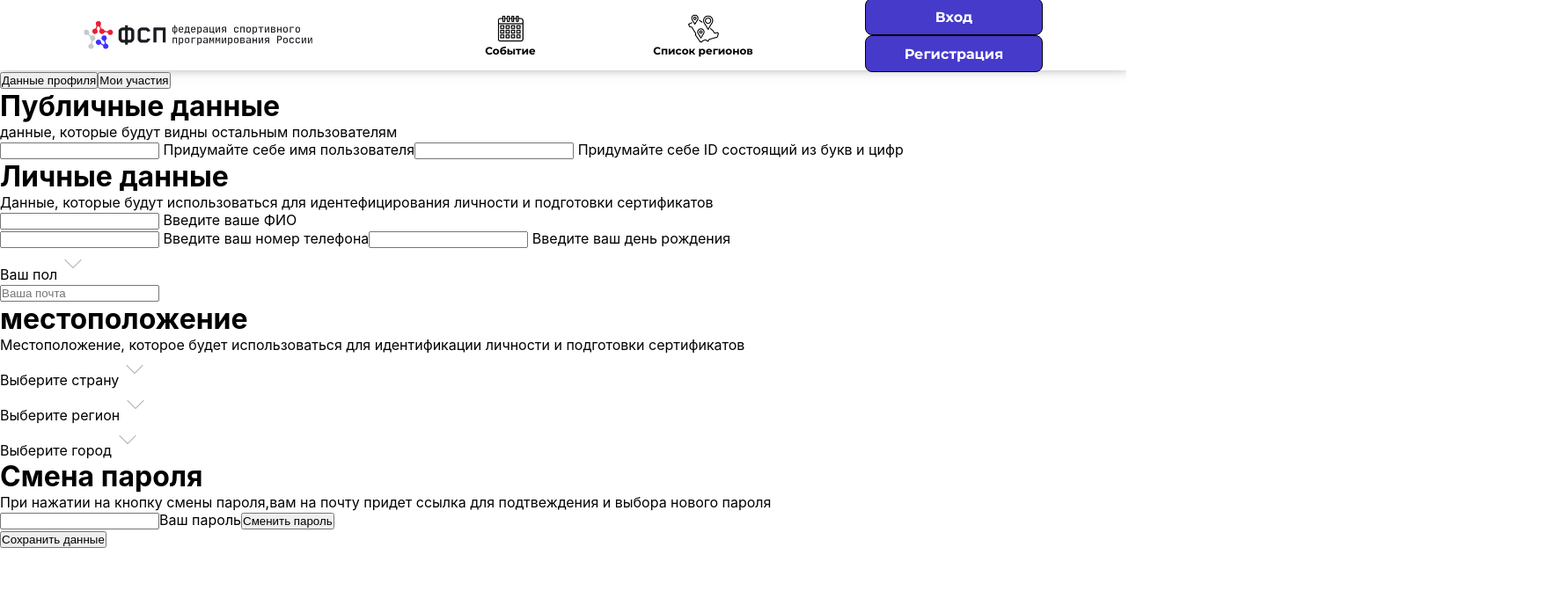
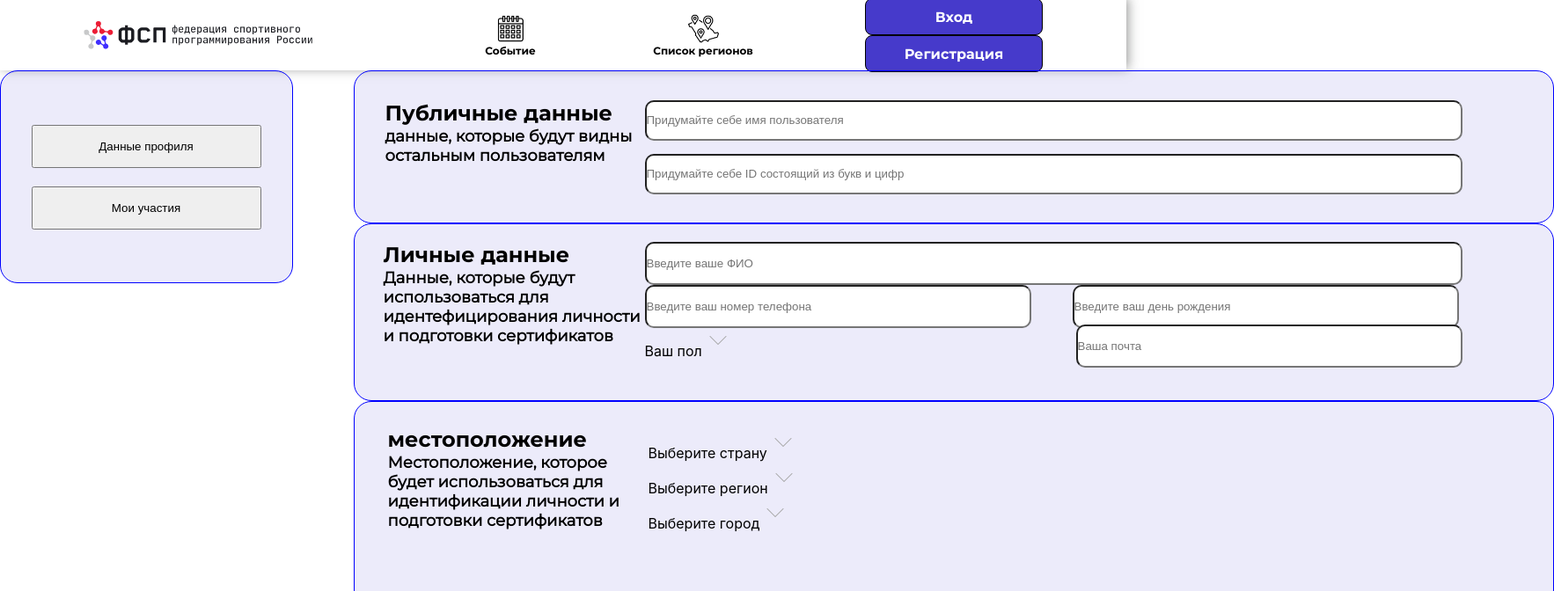
Before and after one commit to HomnixMirn/A-cutlet-with-mashed-, a React (Create React App) app in the folder reactapp/: page /PersonalAccountUser in a window 1280 px wide. Shown: the top 672 px of the page at 88% size, 1766 px wide, since content can reach past the window. Built offline with nearby package versions, Linux system fonts and the light colour scheme; no server answers.

Commit message:
pau css pochti sdelal

```diff
--- /dev/null
+++ b/reactapp/src/packages/PersonalAccountUser.css
@@ -0,0 +1,193 @@
+
+.GeneralDiv_PerAccUs{
+    height:920px;
+    width:1764px;
+    display: flex;
+    justify-content: space-between;
+}
+/*Левое меню */
+.LeftMenu_PerAccUs{
+    width: 331px;
+    height: 240px;
+    background-color: rgba(70, 58, 203, 0.1);
+    border-radius: 20px;
+    border: 1px solid blue;
+    display: flex;
+    justify-content: center;
+    align-items: center;
+}
+.LeftMenuButt_PerAccUs{
+    width: 262px;
+    height: 119px;
+
+}
+.ProfileButt_PerAccUs{
+    width: 261px;
+    height: 49px;
+}
+.PartButt_PerAccUs{
+    width: 261px;
+    height: 49px;
+    margin-top:21px;
+}
+
+.MainDiv_PerAccUs{
+    width: 1362px;
+    height: 920px;
+}
+/*Публичные данные*/
+.GeneralPublicData_PerAccUs{
+    width: 1362px;
+    height: 172px;
+    display: flex;
+    flex-direction: inline;
+    align-items: center;
+    background-color: rgba(70, 58, 203, 0.1);
+    border-radius: 20px;
+    border: 1px solid blue;
+}
+
+.PublicData_PerAccUs{
+    width: 1291px;
+    height: 107px;
+    display: flex;
+    flex-direction: inline;
+    justify-content: center;
+}
+
+.PublicInfo_PerAccUs{
+    width: 297px;
+    height: 93px;
+
+}
+
+.PublicInfoInputs_PerAccUs{
+    width: 925px;
+    height: 107px;
+    display: flex;
+    justify-content: center;
+    flex-direction: column;
+    align-items: center;
+
+}
+
+.PublicInputName_PerAccUs{
+    width: 925px;
+    height: 45px ;
+    border-radius: 10px;
+}
+
+.PublicInputId_PerAccUs{
+    width: 925px;
+    height: 45px ;
+    margin-top: 15px;
+    border-radius: 10px;
+}
+
+.h1_PerAccUs{
+    width: 297px;
+    height: 30px;
+    font-family: Bold;
+    font-weight: 700;
+    font-size: 24px;
+}
+.p_PerAccUs{
+    width: 296px;
+    font-family: Regular;
+    font-weight: 700;
+    font-size: 18px;
+}
+
+/*Локальные данные*/
+.GeneralLocalData_PerAccUs{
+    width: 1362px;
+    height: 200px;
+    display: flex;
+    flex-direction: inline;
+    align-items: center;
+    background-color: rgba(70, 58, 203, 0.1);
+    border-radius: 20px;
+    border: 1px solid blue;
+
+
+}
+
+.LocalData_PerAccUs{
+    width: 1291px;
+    height: 161px;
+    display: flex;
+    flex-direction: inline;
+    justify-content: center;
+}
+
+.LocalDataInputFIO_PerAccUs{
+    width: 925px;
+    height: 45px ;
+    border-radius: 10px;
+}
+
+.DivLocalInfoPhoneBirthday_PerAccUs{
+    width: 925px;
+    height: 45px ;
+    display: flex;
+    justify-content: space-between;
+}
+
+.LocalDataInputPhoneBirthday_PerAccUs{
+    width: 435px ;
+    height: 45px ;
+    border-radius: 10px;
+}
+
+.LocalInfoGender_PerAccUs{
+    display: flex;
+    justify-content: space-between;
+}
+
+.LocalInfoEmail_PerAccUs{
+    width: 435px ;
+    height: 45px ;
+    border-radius: 10px;
+}
+
+/*Местоположение*/
+.GeneralMainLocation_PerAccUs{
+    width: 1362px;
+    height: 233px;
+    background-color: rgba(70, 58, 203, 0.1);
+    border-radius: 20px;
+    border: 1px solid blue;
+    display: flex;
+    flex-direction: inline;
+    align-items: center;
+}
+
+.MainLocation_PerAccUs{
+    width: 1291px;
+    height: 178px;
+    display: flex;
+    flex-direction: inline;
+    justify-content: center;
+}
+
+.LocationInfo_PerAccUs{
+    width: 296px;
+    height: 141px;
+}
+
+.Location_PerAccUs{
+    width: 920px;
+    height:178px
+}
+
+/*Смена пароля*/
+.ChangePassword_PerAccUs{
+    width: 1362px;
+    height: 171px;
+    background-color: rgba(70, 58, 203, 0.1);
+    border-radius: 20px;
+    border: 1px solid blue;
+    display: flex;
+    flex-direction: inline;
+    align-items: center;
+}
--- a/reactapp/src/packages/PersonalAccountUser.jsx
+++ b/reactapp/src/packages/PersonalAccountUser.jsx
@@ -5,7 +5,7 @@ import Footer from '../components/Footer'
 import vector_bottom from '../static/img/стрелка.png';
 import Vector from '../static/img/Vector.png';
 import axios from 'axios';
-
+import './PersonalAccountUser.css'
 
 
 export default function PersonalAccountUser() {
@@ -52,38 +52,45 @@ export default function PersonalAccountUser() {
         <>
         <Header/>
         <Footer/>
-        <div className="">
+        <div class="GeneralDiv_PerAccUs">
 
-            <div className="">
-                <button className= "" type = " ">Данные профиля</button>
-                <button className= "" type = " ">Мои участия</button>
-            </div>
-
-            <div className="">
-
-                <div className="">
-                    <div className="">
-                        <h1 className="">Публичные данные</h1>
-                        <p className="">данные, которые будут видны остальным пользователям</p>
-                    </div>
-                    <div className="">
-                        <input type="text" className="" /> Придумайте себе имя пользователя
-                        <input type="text" className="" /> Придумайте себе ID состоящий из букв и цифр
+            <div className="LeftMenu_PerAccUs">
+                <div className="LeftMenuButt_PerAccUs">
+                    <button className= "ProfileButt_PerAccUs" type = "submit">Данные профиля</button>
+                    <button className= "PartButt_PerAccUs" type = "submit">Мои участия</button>
                 </div>
             </div>
 
-                <div className="">
-                    <div className="">
-                        <h1 className="">Личные данные</h1>
-                        <p className="">Данные, которые будут использоваться для идентефицирования личности и подготовки сертификатов</p>
+            <div className="MainDiv_PerAccUs">
+
+                <div className="GeneralPublicData_PerAccUs">
+                    <div className="PublicData_PerAccUs">
+                        <div className="PublicInfo_PerAccUs">
+                            <h1 className="h1_PerAccUs">Публичные данные</h1>
+                            <p className="p_PerAccUs">данные, которые будут видны остальным пользователям</p>
                         </div>
-                    <div className="">
-                        <input type="text" className="" /> Введите ваше ФИО
-                        <div className="">
-                            <input type="text" className="" /> Введите ваш номер телефона
-                            <input type="text" className="" /> Введите ваш день рождения
+                        <div className="PublicInfoInputs_PerAccUs">
+                            <input type="text" className="PublicInputName_PerAccUs" placeholder='Придумайте себе имя пользователя' />
+                            <input type="text" className="PublicInputId_PerAccUs" placeholder='Придумайте себе ID состоящий из букв и цифр' />
                         </div>
-                        <div className="">
+                    </div>
+                </div>
+
+                <div className="GeneralLocalData_PerAccUs">
+                    <div className="LocalData_PerAccUs">
+                        <div className="LocalInfo_PerAccUs">
+                            <h1 className="h1_PerAccUs">Личные данные</h1>
+                            <p className="p_PerAccUs">Данные, которые будут использоваться для идентефицирования личности и подготовки сертификатов</p>
+                        </div>
+                        <div className="LocalInfoInputs_PerAccUs">
+                            <input type="text" className="LocalDataInputFIO_PerAccUs" placeholder='Введите ваше ФИО'/>
+
+                            <div className="DivLocalInfoPhoneBirthday_PerAccUs">
+                                <input type="text" className="LocalDataInputPhoneBirthday_PerAccUs" placeholder='Введите ваш номер телефона' />
+                                <input type="text" className="LocalDataInputPhoneBirthday_PerAccUs" placeholder='Введите ваш день рождения' />
+                            </div>
+
+                            <div className="LocalInfoGender_PerAccUs">
                                 <div className="dropdown-header">
                                     {gender || 'Ваш пол'}
                                     {isGenderDropdownOpen
@@ -97,23 +104,21 @@ export default function PersonalAccountUser() {
                                         <li onClick = {() => selectOption(setGender, setIsGenderDropdownOpen,'Женский')}>Женский</li>
                                     </ul>
                                 )}
+                                <input type="text" className="LocalInfoEmail_PerAccUs" value ={email} readOnly placeholder ="Ваша почта"/>
                             </div>
-
-                        <div className=' '>
-                            <input type="text" className="" value ={email} readOnly placeholder ="Ваша почта"/>
                         </div>
-
                     </div>
                 </div>
 
-                <div className="">
-                    <div className="">
-                        <h1 className="">местоположение</h1>
-                        <p className="">Местоположение, которое будет использоваться для идентификации личности и подготовки сертификатов</p>
+                <div className="GeneralMainLocation_PerAccUs">
+                    <div className="MainLocation_PerAccUs">
+                        <div className="LocationInfo_PerAccUs">
+                            <h1 className="h1_PerAccUs">местоположение</h1>
+                            <p className="p_PerAccUs">Местоположение, которое будет использоваться для идентификации личности и подготовки сертификатов</p>
                         </div>
-                    <div className="">
 
-                        <div className="">
+                        <div className="Location_PerAccUs">
+                            <div className="LocationCountry_PerAccUs">
                                 {country || 'Выберите страну'}
                                 {isCountryDropdownOpen
                                         ? <img src = {Vector} className = "dropdown-arrow" onClick = {() => toggleDropdown(setIsCountryDropdownOpen)} />
@@ -123,14 +128,14 @@ export default function PersonalAccountUser() {
                             {isCountryDropdownOpen &&(
                                 <input
                                     type="text"
-                                className="input"
+                                    className="Input_PerAccUs"
                                     value = {country}
                                     onChange ={(e) => handleInputChange(setCountry,setIsCountryDropdownOpen, e.target.value)}
                                     placeholder="Введите или выберите страну"
                                 />
                             )}
 
-                        <div className="">
+                            <div className="LocationRegion_PerAccUs">
                                 {region || 'Выберите регион' }
                                 {isRegionDropdownOpen
                                         ? <img src = {Vector} className = "dropdown-arrow" onClick = {() => toggleDropdown( setIsRegionDropdownOpen)} />
@@ -140,14 +145,13 @@ export default function PersonalAccountUser() {
                             {isRegionDropdownOpen &&(
                                 <input
                                     type="text"
-                                className=""
+                                    className="Input_PerAccUs"
                                     onChange={(e) => handleInputChange(setRegion, setIsRegionDropdownOpen,e.target.value)}
                                     placeholder="Введите или выберите регион"
                                 />
                             )}
 
-                        <div className="">
-                            <div className="">
+                                <div className="LocationCity_PerAccUs">
                                     {city || 'Выберите город'}
                                     {isCityDropdownOpen
                                             ? <img src = {Vector} className = "dropdown-arrow" onClick = {() => toggleDropdown(setIsCityDropdownOpen)} />
@@ -157,7 +161,7 @@ export default function PersonalAccountUser() {
                                 {isCityDropdownOpen &&(
                                     <input
                                         type="text"
-                                    className=""
+                                        className="Input_PerAccUs"
                                         onChange={(e) => handleInputChange(setCity,setIsCityDropdownOpen, e.target.value)}
                                         placeholder="Введите или выберите город"
                                     />
@@ -167,19 +171,19 @@ export default function PersonalAccountUser() {
                     </div>
                 </div>
 
-                <div className="">
-                    <div className="">
-                        <h1 className="">Смена пароля</h1>
-                        <p className="">При нажатии на кнопку смены пароля,вам на почту придет ссылка для подтвеждения и выбора нового пароля</p>
+                <div className="ChangePassword_PerAccUs">
+                    <div className="ChangePasswordInfo_PerAccUs">
+                        <h1 className="h1_PerAccUs">Смена пароля</h1>
+                        <p className="p_PerAccUs">При нажатии на кнопку смены пароля,вам на почту придет ссылка для подтвеждения и выбора нового пароля</p>
                     </div>
-                    <div className="">
+                    <div className="DivChange_PerrAccUs">
                         <input type="text" className="type" />Ваш пароль
-                        <button className="">Сменить пароль</button>
+                        <button className="ButtChange_PerrAccUs">Сменить пароль</button>
                     </div>
                 </div>
 
-                <div className="">
-                    <button className="">Сохранить данные</button>
+                <div className="DivSave_PerAccUs">
+                    <button className="ButtSave_PerAccUs">Сохранить данные</button>
                 </div>
             </div>
         </div>
--- a/reactapp/tailwind.config.js
+++ /dev/null
@@ -1,8 +0,0 @@
-/** @type {import('tailwindcss').Config} */
-module.exports = {
-  content: ["./src/**/*.{html,js}"],
-  theme: {
-    extend: {},
-  },
-  plugins: [],
-}
```
Also changed, not shown: 1 other file (tests, documents, lock files or other folders). Lines whose indentation alone changed are shown as unchanged.
